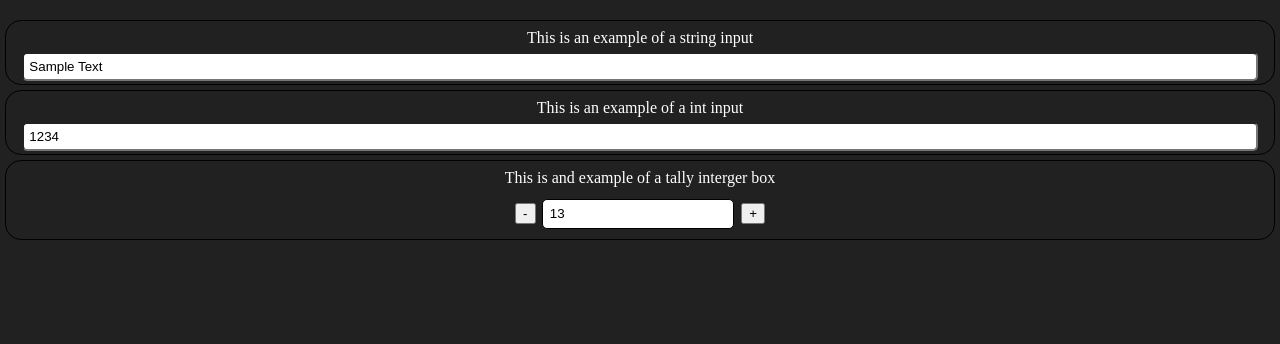
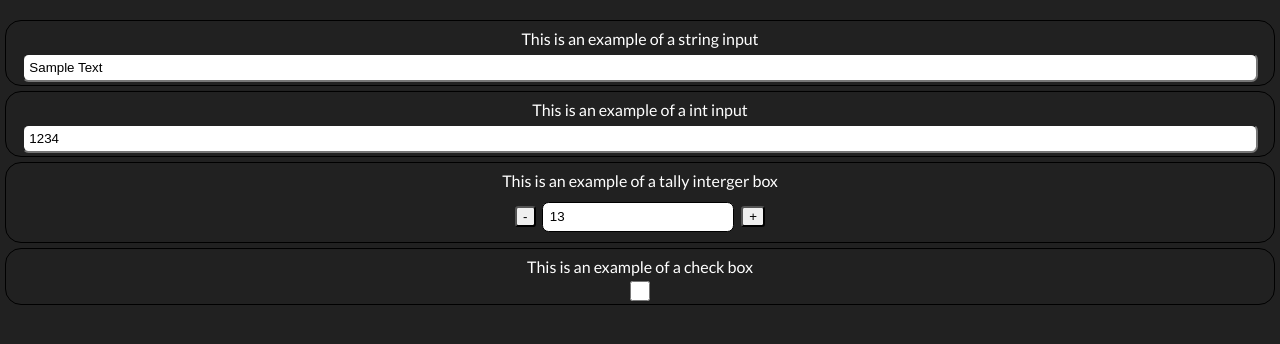
Before and after one commit to Gulksie/scoutingWebApp, a Flask app: page /scouting/ in a window 1280 px wide. Shown: the part 48-392 px from the top of the page. Run offline with Flask 2, Linux system fonts and the light colour scheme.

Commit message:
Added checkbox input

```diff
--- a/Classes/Block.py
+++ b/Classes/Block.py
@@ -35,10 +35,18 @@ class IntBlock(Block):
 
 
 class TallyIntBlock(Block):
-    "Question box that returns an integer, taken from a tally with plus and minus signs."
+    "Question block that returns an integer, taken from a tally with plus and minus signs."
 
     def __init__(self, id_, question, default=0, min=0, max=100):
         super().__init__(id_, question, "tallyInt")
 
         self.content = render_template(
             "Blocks/tallyInt.html", question=question, id=id_, default=default)
+
+class CheckBoxBlock(Block):
+    "Question block that returns a boolean, taken from a checkbox"
+
+    def __init__(self, id_, question):
+        super().__init__(id, question, "checkBox")
+
+        self.content = render_template("Blocks/checkBox.html", question=question)
--- a/app.py
+++ b/app.py
@@ -51,9 +51,12 @@ def login():
 
 @web.route('/scouting/')
 def matchScoutingPage():
-    return render_template('matchScouting.html', template=[StringBlock('str01', 'This is an example of a string input',
-                                                                       'Sample Text'), IntBlock('int01', 'This is an example of a int input', default=1234, max=9999), TallyIntBlock('tally01',
-                                                                                                                                                                                     'This is and example of a tally interger box', default=13)])
+    return render_template('matchScouting.html', template=[StringBlock('str01', 'This is an example of a string input', 'Sample Text'),
+                                                           IntBlock(
+                                                               'int01', 'This is an example of a int input', default=1234, max=9999),
+                                                           TallyIntBlock(
+        'tally01', 'This is an example of a tally interger box', default=13),
+        CheckBoxBlock('tally01', 'This is an example of a check box')])
 
 
 @web.route('/pit/')
@@ -67,4 +70,5 @@ def pickListPage():
 
 
 if __name__ == "__main__":
-    serve(web, port=int(argv[1])if len(argv) > 1 else 8000)
+    #serve(web, port=int(argv[1])if len(argv) > 1 else 8000)
+    web.run()
--- /dev/null
+++ b/static/blocks.css
@@ -0,0 +1,60 @@
+/*
+BLOCKS
+    */
+
+#blocks {
+	margin-top: 20px;
+	font-family: 'Lato', 'Open Sans', sans-serif;
+}
+
+.block {
+	margin: 5px;
+	padding: 3px;
+	border: 1px solid black;
+	display: flex;
+	flex-direction: column;
+	border-radius: 1em;
+}
+
+.block input {
+	border-radius: 0.5em;
+}
+
+.blockElement {
+	margin: auto;
+	padding: 5px;
+}
+
+.string input {
+	margin-left: 1em;
+	margin-right: 1em;
+}
+
+.int input {
+	margin-left: 1em;
+	margin-right: 1em;
+}
+
+.tallyInt div {
+	display: flex;
+	flex-direction: row;
+	justify-content: center;
+	align-items: center;
+}
+
+.tallyInt .tallyBox {
+	border: 1px solid black;
+	padding: 0.5em;
+	margin: 0.5em;
+	color: initial;
+	background: #FFFFFF;
+}
+
+.tallyInt button {
+	border-radius: 0.25em
+}
+
+.checkBox input{
+	width: 1.5em;
+	height: 1.5em;
+}
--- /dev/null
+++ b/templates/Blocks/checkBox.html
@@ -0,0 +1,2 @@
+<p class="blockElement">{{question}}</p>
+<input class="blockElement" type="checkbox">
--- a/templates/default.html
+++ b/templates/default.html
@@ -18,7 +18,7 @@
         href="{{url_for('static', filename='mobile.css')}}">
 
     <!--Fonts-->
-    <link href="https://fonts.googleapis.com/css?family=Open+Sans|Roboto" rel="stylesheet">
+    <link href="https://fonts.googleapis.com/css?family=Lato|Open+Sans|Roboto&display=swap" rel="stylesheet">
 
     <!--Icons-->
     <link rel="stylesheet" href="https://cdnjs.cloudflare.com/ajax/libs/font-awesome/4.7.0/css/font-awesome.min.css">
--- a/templates/matchScouting.html
+++ b/templates/matchScouting.html
@@ -1,58 +1,8 @@
 {%extends "default.html"%}
 {%block head%}
 {{super()}}
-
-<style>
-    /*
-    BLOCKS
-    */
-    #blocks {
-        margin-top: 20px;
-    }
-
-    .block {
-        margin: 5px;
-        padding: 3px;
-        border: 1px solid black;
-        display: flex;
-        flex-direction: column;
-        border-radius: 1em;
-    }
-
-    .block input {
-        border-radius: 5px;
-    }
-
-    .blockElement {
-        margin: auto;
-        padding: 5px;
-    }
-
-    .string input {
-        margin-left: 1em;
-        margin-right: 1em;
-    }
-
-    .int input {
-        margin-left: 1em;
-        margin-right: 1em;
-    }
-
-    .tallyInt div {
-        display: flex;
-        flex-direction: row;
-        justify-content: center;
-        align-items: center;
-    }
-
-    .tallyInt .tallyBox {
-        border: 1px solid black;
-        padding: 0.5em;
-        margin: 0.5em;
-        color: initial;
-        background: #FFFFFF;
-    }
-</style>
+<!--Css for blocks-->
+<link rel="stylesheet" href="{{url_for('static', filename='blocks.css')}}">
 
 <script>
     //used for tallys when scouting
```
